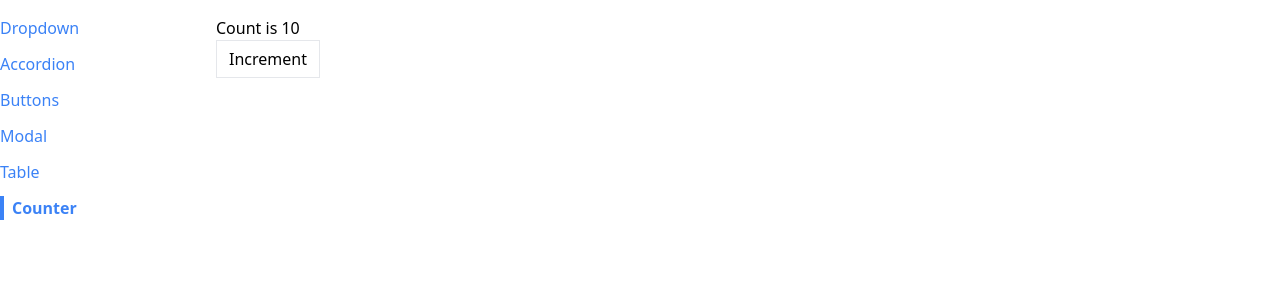
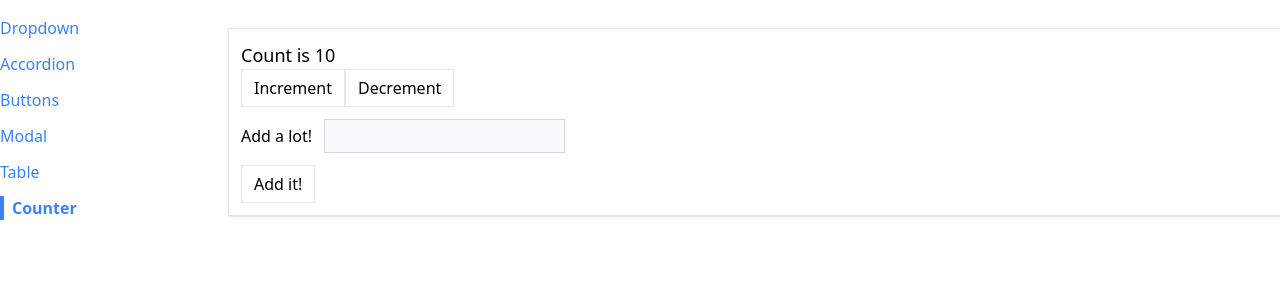
Before and after one commit to gvpinto/reactjs-comps, a React (Create React App) app: page /counter in a window 1280 px wide. Shown: the top 300 px of the page. Built offline with nearby package versions, Linux system fonts and the light colour scheme.

Commit message:
18.285 - Enhanced CounterPage to include value to add functionality and decrement

```diff
--- a/src/pages/CounterPage.js
+++ b/src/pages/CounterPage.js
@@ -1,16 +1,46 @@
-import useCounter from '../hooks/use-counter';
+import { useState } from 'react';
+import Panel from '../components/Panel';
 import Button from '../components/Button';
 
 
 function CounterPage({ initialCount }) {
 
-    const { count, increment } = useCounter(initialCount);
+    const [count, setCount] = useState(initialCount);
+    const [valueToAdd, setValueToAdd] = useState(0);
+
+
+    const increment = () => {
+        setCount(count + 1);
+    };
+
+    const decrement = () => {
+        setCount(count - 1);
+    };
+
+    const handleChange = (event) => {
+        const value = parseInt(event.target.value) || 0;
+        setValueToAdd(value);
+    };
+
+    const handleSubmit = (event) => {
+        event.preventDefault();
+        setCount(count + valueToAdd);
+    };
 
     return (
-        <div>
-            Count is {count}
-            <Button onClick={increment}>Increment</Button>
-        </div>
+        <Panel className="m-3">
+            <h1 className='text-lg'>Count is {count}</h1>
+            <div className='flex flex-row'>
+                <Button onClick={increment}>Increment</Button>
+                <Button onClick={decrement}>Decrement</Button>
+            </div>
+
+            <form onSubmit={handleSubmit}>
+                <label >Add a lot!</label>
+                <input onChange={handleChange} value={valueToAdd || ''} type="number" className='p-1 m-3 bg-gray-50 border border-gray-300' />
+                <Button>Add it!</Button>
+            </form>
+        </Panel>
     );
 
 }
```
